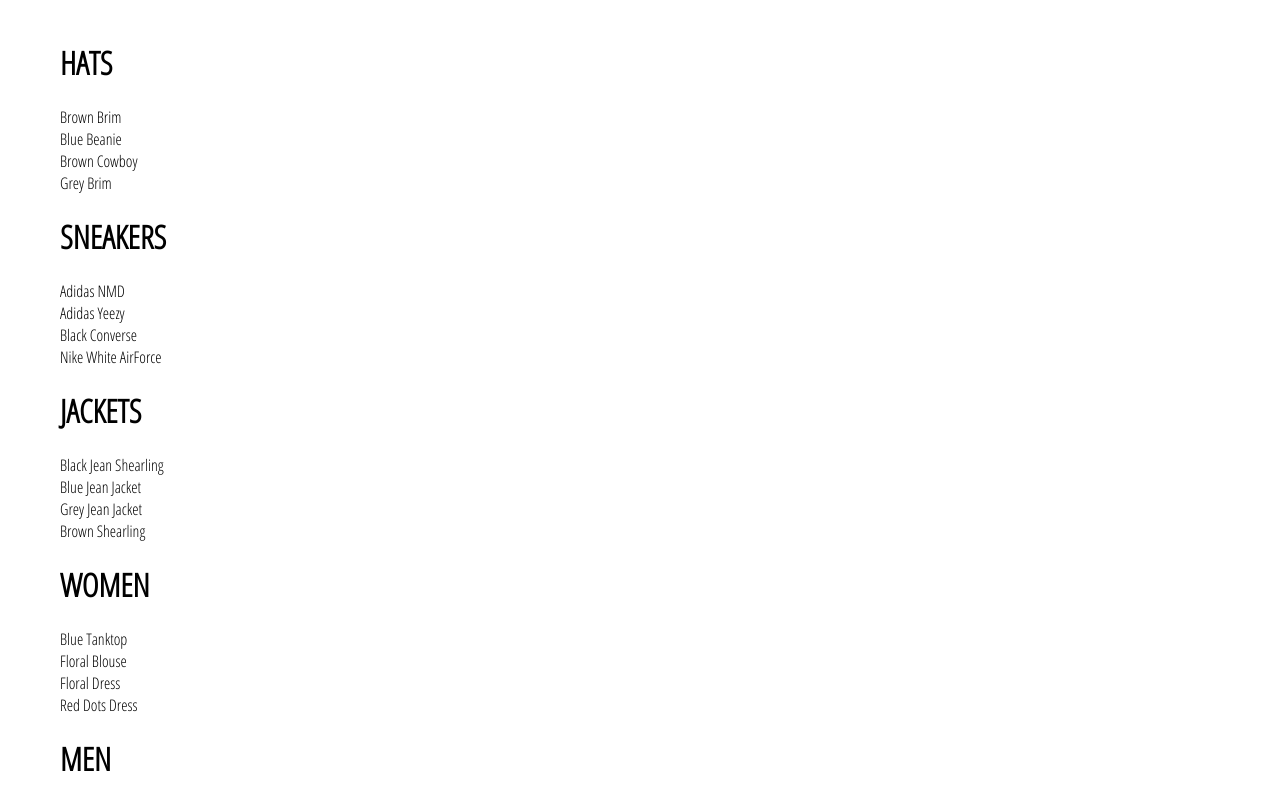
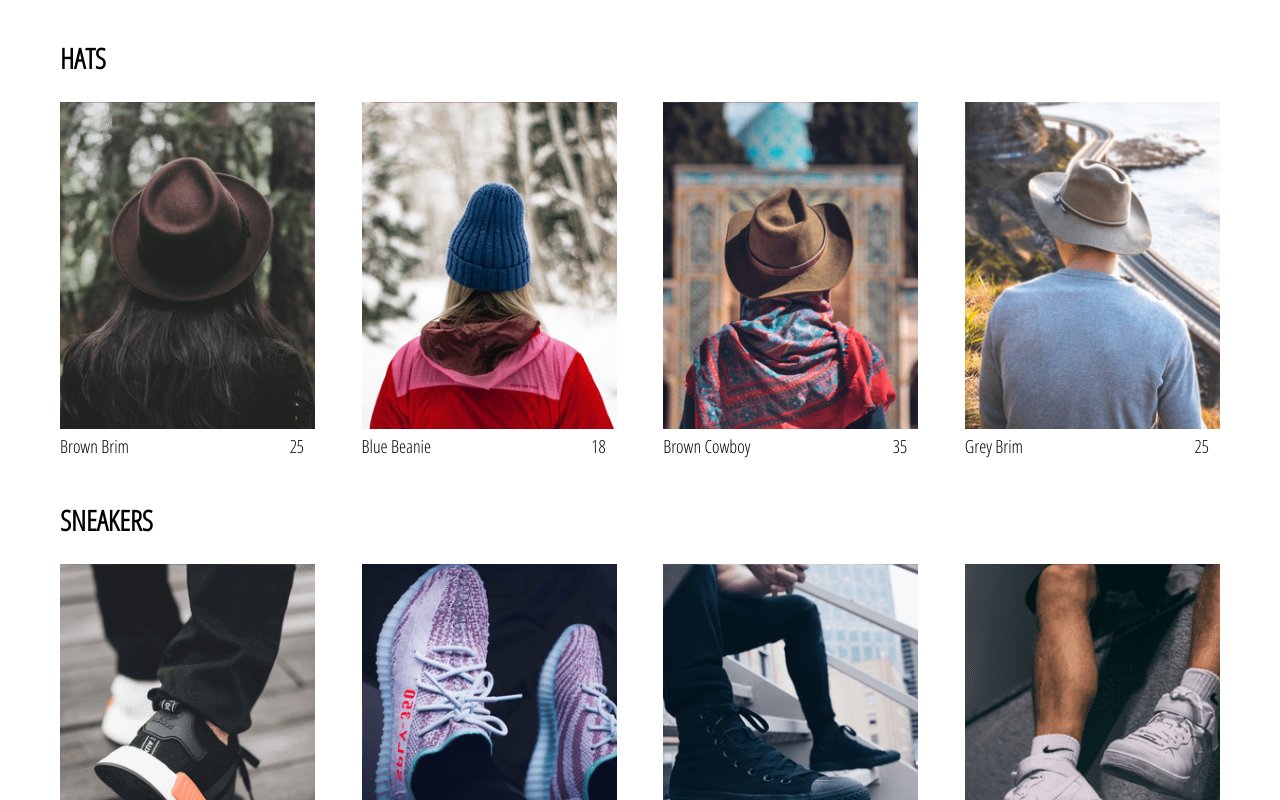
Before and after one commit to radurentea/eshop, a React (Create React App) app: page /shop in a window 1280 px wide. Shown: the top 800 px of the page. Built offline with nearby package versions, Linux system fonts and the light colour scheme.

Commit message:
Create collection-preview component

```diff
--- a/src/components/collection-preview/collection-preview.component.jsx
+++ b/src/components/collection-preview/collection-preview.component.jsx
@@ -1,5 +1,6 @@
 import React from 'react';
 import './collection-preview.styles.scss';
+import CollectionItem from '../collection-item/collection-item.component';
 
 const CollectionPreview = ({title, items}) => (
   <div className="collection-preview">
@@ -8,8 +9,8 @@
       {
         items
         .filter((item, idx) => idx < 4)
-        .map((item) => (
-          <div key={item.id}>{item.name}</div>
+        .map(({id, ...otherItemProps}) => (
+          <CollectionItem key={id} {...otherItemProps}/>
         ))
       }
     </div>
--- a/src/components/collection-preview/collection-preview.styles.scss
+++ b/src/components/collection-preview/collection-preview.styles.scss
@@ -0,0 +1,15 @@
+.collection-preview {
+	display: flex;
+	flex-direction: column;
+	margin-bottom: 30px;
+
+	.title {
+		font-size: 28px;
+		margin-bottom: 25px;
+	}
+
+	.preview {
+		display: flex;
+		justify-content: space-between;
+	}
+}
```
